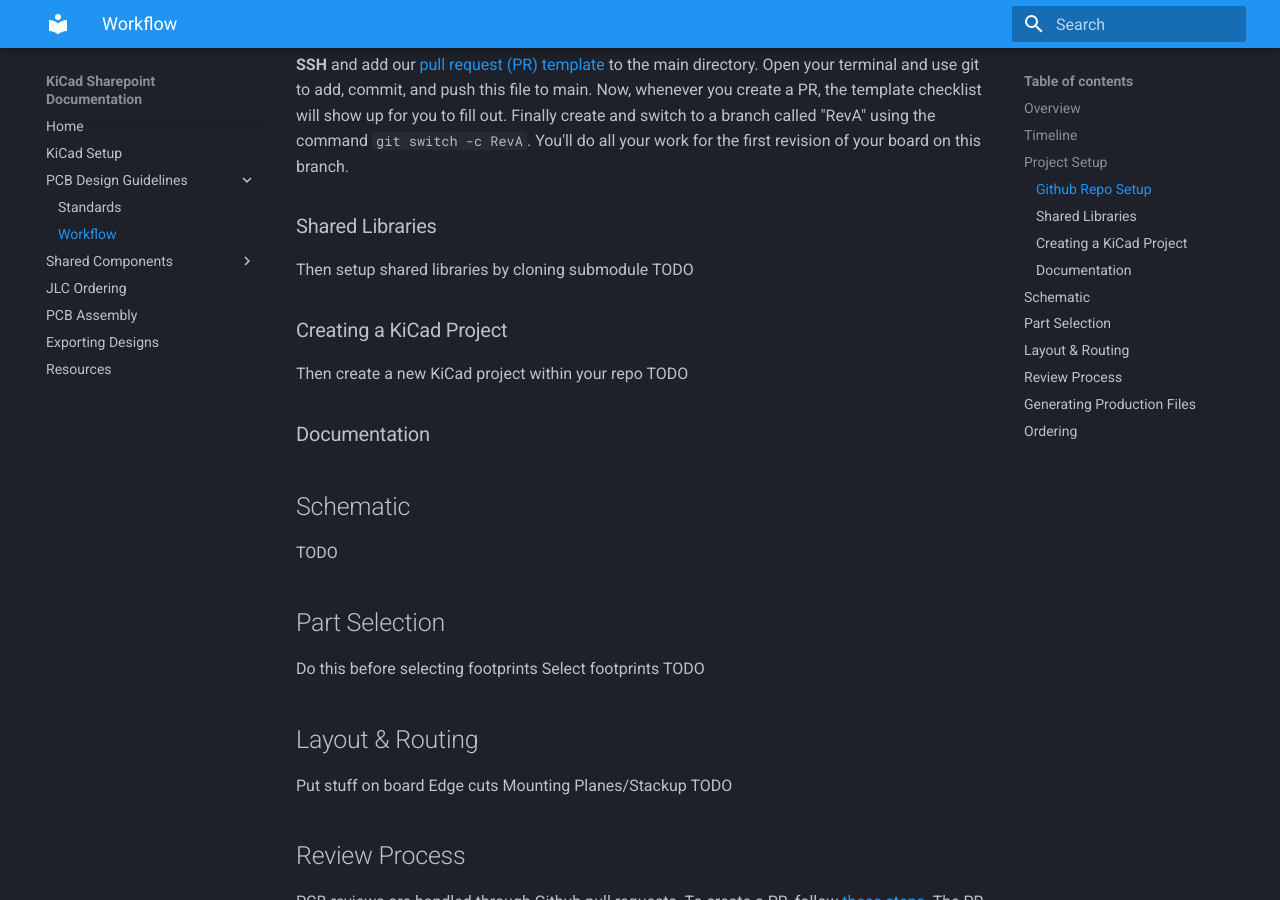
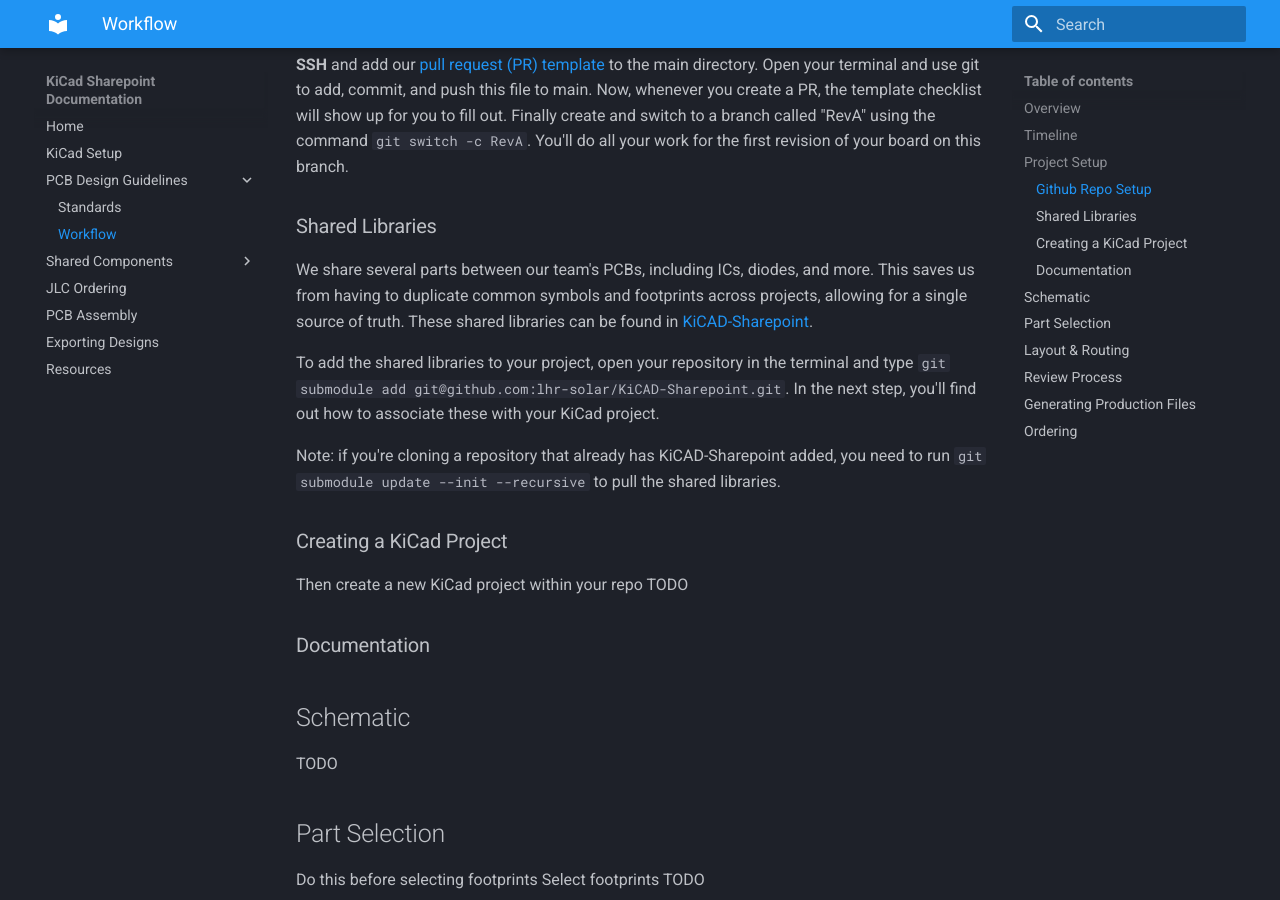
Before and after one commit to lhr-solar/KiCAD-Sharepoint, an MkDocs documentation site: the page built from docs/Workflow.md, in a window 1280 px wide and 900 px high, scrolled down 879 px. Built offline with MkDocs 1.6.1 and Material for MkDocs 9.7.7, drawn with Linux system fonts in a browser that asks for light colours.

Commit message:
shared linbs

```diff
--- a/docs/Workflow.md
+++ b/docs/Workflow.md
@@ -14,8 +14,11 @@
 ### Github Repo Setup
 First, ask your lead to create a Github repository to store all your project files. If they don't follow the [naming convention](https://lhr-solar.github.io/KiCAD-Sharepoint/Standards/#naming-convention), they have to pay for your food next workday. Clone the repository **using SSH** and add our [pull request (PR) template](https://github.com/lhr-solar/KiCAD-Sharepoint/blob/main/PULL_REQUEST_TEMPLATE.md) to the main directory. Open your terminal and use git to add, commit, and push this file to main. Now, whenever you create a PR, the template checklist will show up for you to fill out. Finally create and switch to a branch called "RevA" using the command `git switch -c RevA`. You'll do all your work for the first revision of your board on this branch.
 ### Shared Libraries
-Then setup shared libraries by cloning submodule
-TODO
+We share several parts between our team's PCBs, including ICs, diodes, and more. This saves us from having to duplicate common symbols and footprints across projects, allowing for a single source of truth. These shared libraries can be found in [KiCAD-Sharepoint](https://github.com/lhr-solar/KiCAD-Sharepoint).
+
+To add the shared libraries to your project, open your repository in the terminal and type `git submodule add git@github.com:lhr-solar/KiCAD-Sharepoint.git`. In the next step, you'll find out how to associate these with your KiCad project.
+
+Note: if you're cloning a repository that already has KiCAD-Sharepoint added, you need to run `git submodule update --init --recursive` to pull the shared libraries.
 ### Creating a KiCad Project
 Then create a new KiCad project within your repo
 TODO
```
